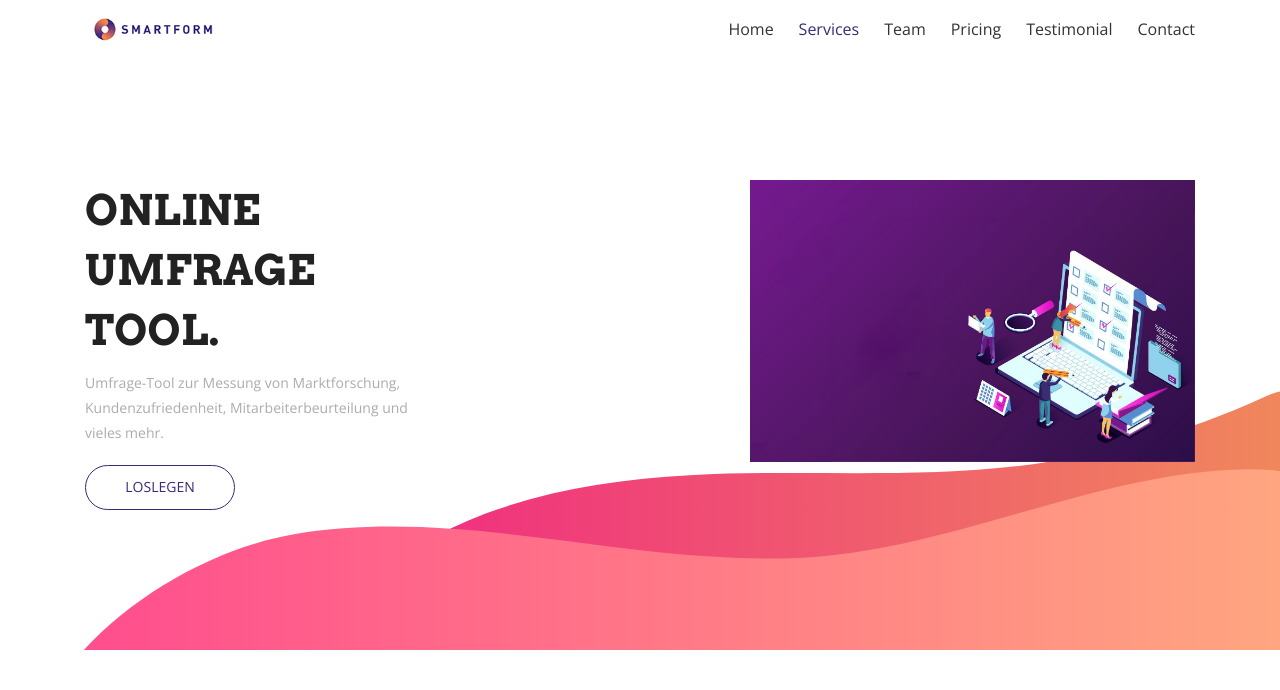
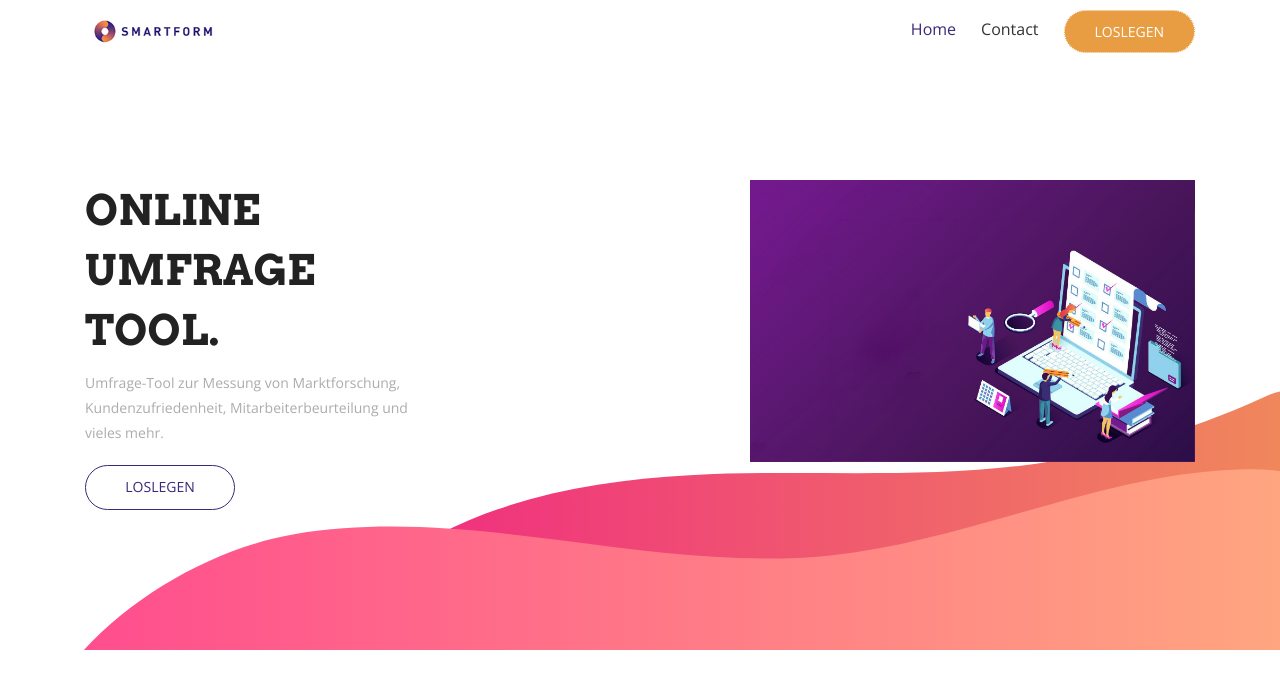
Before and after one commit to pxcemaker/SmartForms, a PHP site: page / in a window 1280 px wide. Shown: the top 690 px of the page. Run offline with PHP 8.4, Linux system fonts and the light colour scheme; some web fonts are replaced.

Commit message:
beispielseite

```diff
--- a/beispielseite.html
+++ b/beispielseite.html
@@ -23,5 +23,6 @@
 </head>
 <body>
 
+
 </body>
 </html>
--- a/fusion-opl/assets/css/main.css
+++ b/fusion-opl/assets/css/main.css
@@ -587,7 +587,6 @@ hr {
 
 #cta {
   padding: 30px 0;
-
 }
 
 .navbar-brand {
--- a/fusion-opl/index.html
+++ b/fusion-opl/index.html
@@ -43,29 +43,12 @@
                 </a>
               </li>
               <li class="nav-item">
-                <a class="nav-link" href="#services">
-                  Services
+                <a class="nav-link" href="#contact">
+                  Contact
                 </a>
               </li>
               <li class="nav-item">
-                <a class="nav-link" href="#team">
-                  Team
-                </a>
-              </li>
-              <li class="nav-item">
-                <a class="nav-link" href="#pricing">
-                  Pricing
-                </a>
-              </li>
-              <li class="nav-item">
-                <a class="nav-link" href="#testimonial">
-                  Testimonial
-                </a>
-              </li>
-              <li class="nav-item">
-                <a class="nav-link" href="#contact">
-                  Contact
-                </a>
+                <a class="btn btn-common" id="registrieren-btn">LOSLEGEN</a>
               </li>
             </ul>
           </div>
```
